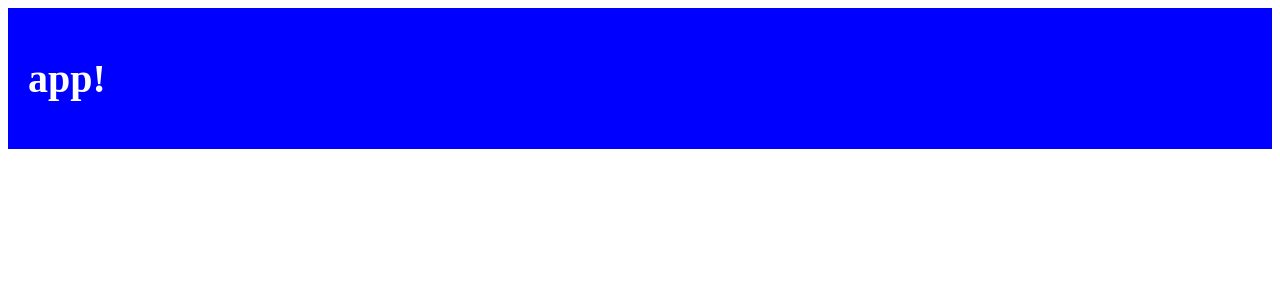
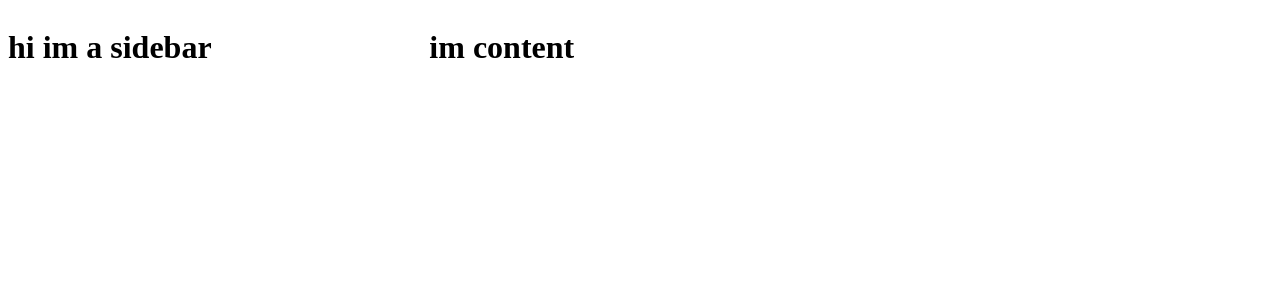
Before and after one commit to L33thaxor118/portfolio, a React app: page / in a window 1280 px wide. Shown: the top 300 px of the page. Built offline with nearby package versions, Linux system fonts and the light colour scheme; the HTML template or start-up script is replaced by a standard one.

Commit message:
add sidebar and content

```diff
--- a/src/App.jsx
+++ b/src/App.jsx
@@ -1,12 +1,13 @@
-import React from "react"
+import React from 'react'
 import styles from './app.css'
+import Content from './components/content'
+import Sidebar from './components/sidebar'
 
 export default function App() {
   return (
     <div className={styles.app}>
-      <h1>
-        app!
-      </h1>
+      <Sidebar/>
+      <Content/>
     </div>
   )
 }
--- a/src/app.css
+++ b/src/app.css
@@ -1,6 +1,7 @@
 .app {
-  background-color: blue;
-  color: white;
-  font-size: 20px;
-  padding: 20px;
+  width: 100%;
+  height: 100%;
+  display: flex;
+  flex-direction: row;
+  background-color: var(--theme-color-primary);
 }
--- /dev/null
+++ b/src/components/content/Content.jsx
@@ -0,0 +1,12 @@
+import React from 'react'
+import styles from './styles.css'
+
+export default function Content() {
+  return (
+    <div className={styles.content}>
+      <h1>
+        im content
+      </h1>
+    </div>
+  )
+}
--- /dev/null
+++ b/src/components/content/index.js
@@ -0,0 +1 @@
+export {default} from './Content'
--- /dev/null
+++ b/src/components/content/styles.css
@@ -0,0 +1,5 @@
+
+.content {
+  flex: 2;
+  background-color: var(--theme-color-primary);
+}
--- a/src/components/sidebar/Sidebar.jsx
+++ b/src/components/sidebar/Sidebar.jsx
@@ -1,5 +1,10 @@
 import React from 'react'
+import styles from './styles.css'
 
 export default function Sidebar() {
-
+  return (
+    <div className={styles.sidebar}>
+      <h1>hi im a sidebar</h1>
+    </div>
+  )
 }
--- /dev/null
+++ b/src/components/sidebar/styles.css
@@ -0,0 +1,5 @@
+
+.sidebar {
+  flex: 1;
+  background-color: var(--theme-color-secondary);
+}
```
Also changed, not shown: src/components/sidebar/sidebar.css (deleted).
